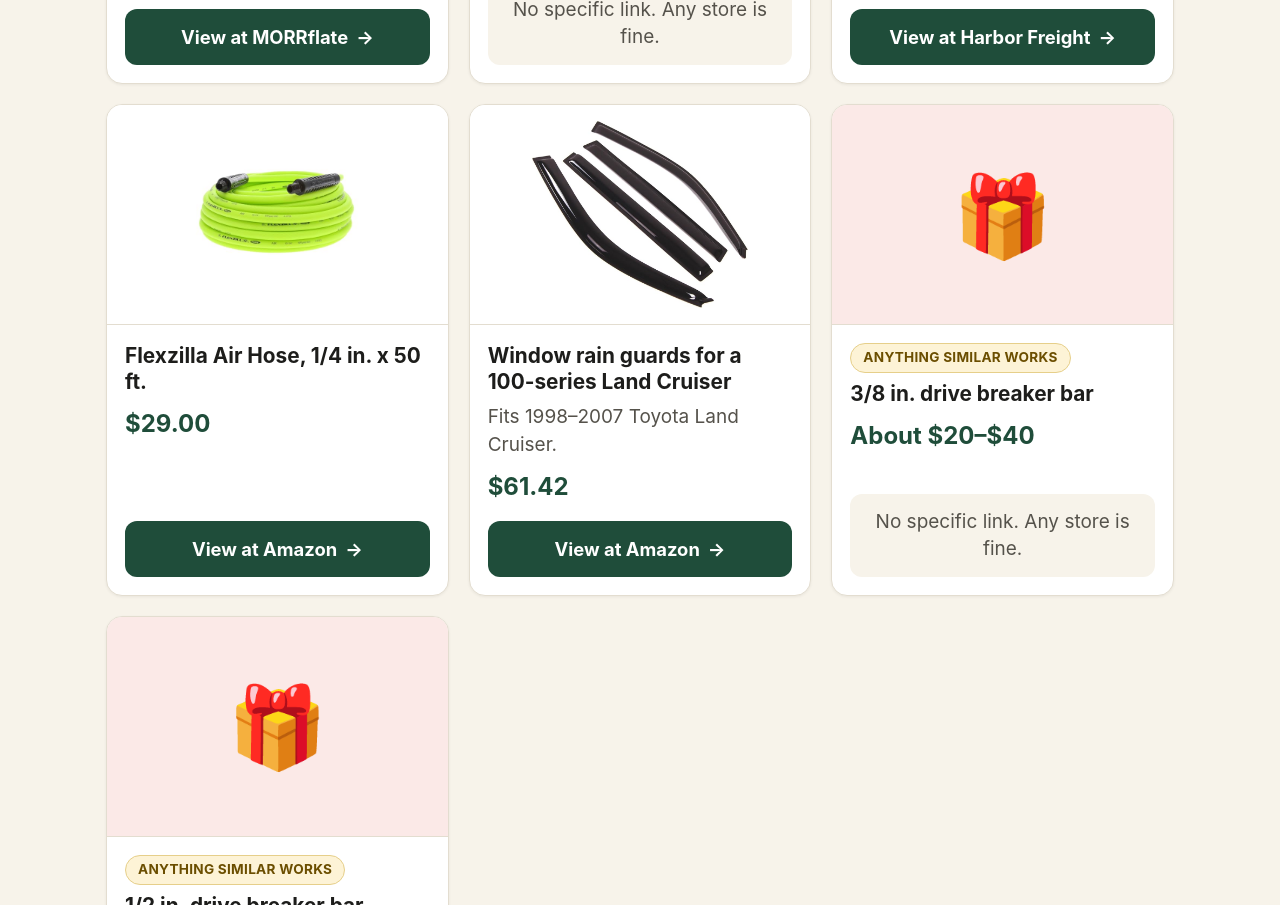
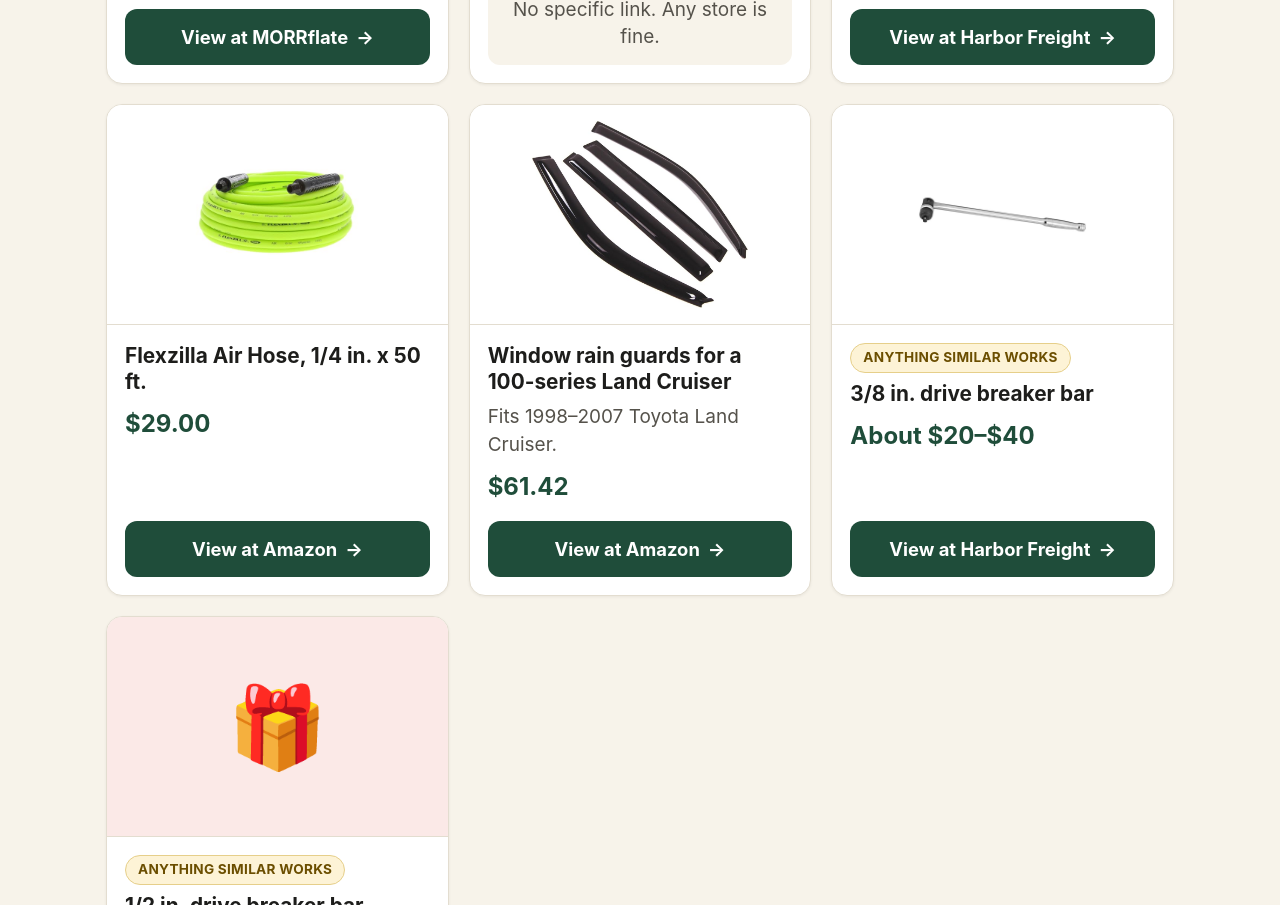
Before and after one commit to starkWebDev/christmas-list, a React (Vite) app: page / in a window 1280 px wide. Shown: the part 1560-2465 px from the top of the page. Built offline with nearby package versions, Linux system fonts and the light colour scheme.

Commit message:
Add example link and photo for 3/8 breaker bar
Co-Authored-By: Claude Opus 5.5 <noreply@anthropic.com>

```diff
--- a/src/items.js
+++ b/src/items.js
@@ -97,8 +97,8 @@ export const items = [
     name: '3/8 in. drive breaker bar',
     type: 'idea',
     price: 'About $20–$40',
-    link: null,
-    image: null,
+    link: 'https://www.harborfreight.com/38-in-drive-18-in-ratcheting-breaker-bar-71407.html',
+    image: 'breaker-bar-3-8.jpg',
   },
   {
     name: '1/2 in. drive breaker bar',
```
Also changed, not shown: public/images/breaker-bar-3-8.jpg (added).
